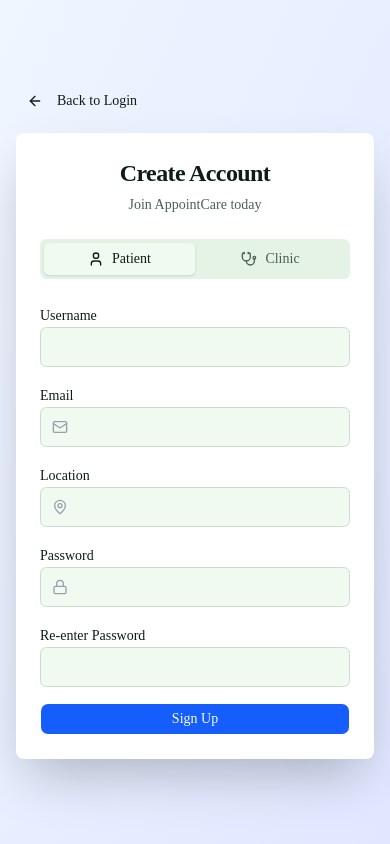
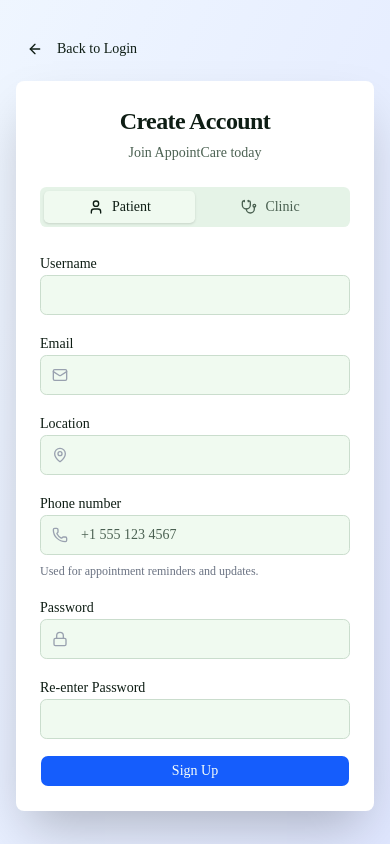
Before and after one commit to RemmelTuscano/AppointCare, a Next.js app: page /signup in a window 390 px wide. Built offline with nearby package versions, Linux system fonts and the light colour scheme; no server answers.

Commit message:
Require phone numbers for SMS updates

```diff
--- a/src/app/(auth)/signup/page.tsx
+++ b/src/app/(auth)/signup/page.tsx
@@ -8,7 +8,19 @@ import { Input } from '@/components/ui/input'
 import { Label } from '@/components/ui/label'
 import { Card, CardContent, CardDescription, CardHeader, CardTitle } from '@/components/ui/card'
 import { Tabs, TabsContent, TabsList, TabsTrigger } from '@/components/ui/tabs'
-import { Stethoscope, User, MapPin, Mail, Lock, ArrowLeft } from 'lucide-react'
+import { Stethoscope, User, MapPin, Mail, Lock, Phone, ArrowLeft } from 'lucide-react'
+
+type SignupFormData = {
+  username?: string
+  clinicName?: string
+  email: string
+  location: string
+  phone: string
+  password: string
+  confirmPassword: string
+}
+
+type SignupSubmit = (event: React.FormEvent<HTMLFormElement>, role: 'patient' | 'clinic', formData: SignupFormData) => void
 
 export default function SignupPage() {
   const router = useRouter()
@@ -16,7 +28,7 @@ export default function SignupPage() {
   const [loading, setLoading] = useState(false)
   const [error, setError] = useState('')
 
-  const handleSignup = async (e: React.FormEvent, role: 'patient' | 'clinic', formData: any) => {
+  const handleSignup = async (e: React.FormEvent, role: 'patient' | 'clinic', formData: SignupFormData) => {
     e.preventDefault()
     setLoading(true)
     setError('')
@@ -41,6 +53,7 @@ export default function SignupPage() {
           role,
           full_name: role === 'clinic' ? formData.clinicName : formData.username,
           location: formData.location,
+          phone: formData.phone,
           ...(role === 'clinic' ? { clinic_name: formData.clinicName } : {}),
         },
         emailRedirectTo: `${location.origin}/auth/callback`,
@@ -92,11 +105,12 @@ export default function SignupPage() {
   )
 }
 
-function PatientSignupForm({ onSubmit, loading, error }: any) {
+function PatientSignupForm({ onSubmit, loading, error }: { onSubmit: SignupSubmit; loading: boolean; error: string }) {
   const [formData, setFormData] = useState({
     username: '',
     email: '',
     location: '',
+    phone: '',
     password: '',
     confirmPassword: '',
   })
@@ -127,6 +141,15 @@ function PatientSignupForm({ onSubmit, loading, error }: any) {
       </div>
 
       <div className="space-y-2">
+        <Label htmlFor="patient-phone">Phone number</Label>
+        <div className="relative">
+          <Phone className="absolute left-3 top-3 h-4 w-4 text-gray-400" />
+          <Input id="patient-phone" type="tel" className="pl-10" value={formData.phone} onChange={(e) => setFormData({ ...formData, phone: e.target.value })} autoComplete="tel" placeholder="+1 555 123 4567" required />
+        </div>
+        <p className="text-xs text-gray-500">Used for appointment reminders and updates.</p>
+      </div>
+
+      <div className="space-y-2">
         <Label>Password</Label>
         <div className="relative">
           <Lock className="absolute left-3 top-3 h-4 w-4 text-gray-400" />
@@ -146,11 +169,12 @@ function PatientSignupForm({ onSubmit, loading, error }: any) {
   )
 }
 
-function ClinicSignupForm({ onSubmit, loading, error }: any) {
+function ClinicSignupForm({ onSubmit, loading, error }: { onSubmit: SignupSubmit; loading: boolean; error: string }) {
   const [formData, setFormData] = useState({
     clinicName: '',
     email: '',
     location: '',
+    phone: '',
     password: '',
     confirmPassword: '',
   })
@@ -184,6 +208,15 @@ function ClinicSignupForm({ onSubmit, loading, error }: any) {
       </div>
 
       <div className="space-y-2">
+        <Label htmlFor="clinic-phone">Phone number</Label>
+        <div className="relative">
+          <Phone className="absolute left-3 top-3 h-4 w-4 text-gray-400" />
+          <Input id="clinic-phone" type="tel" className="pl-10" value={formData.phone} onChange={(e) => setFormData({ ...formData, phone: e.target.value })} autoComplete="tel" placeholder="+1 555 123 4567" required />
+        </div>
+        <p className="text-xs text-gray-500">Used for clinic appointment notifications.</p>
+      </div>
+
+      <div className="space-y-2">
         <Label>Password</Label>
         <div className="relative">
           <Lock className="absolute left-3 top-3 h-4 w-4 text-gray-400" />
--- a/src/app/(dashboard)/clinic/account/page.tsx
+++ b/src/app/(dashboard)/clinic/account/page.tsx
@@ -64,7 +64,7 @@ export default function ClinicAccountPage() {
 
   const saveClinic = async () => {
     const dailyCapacity = Number(form.dailyCapacity)
-    if (!clinic || !form.name.trim() || !form.address.trim() || !Number.isInteger(dailyCapacity) || dailyCapacity < 1) return
+    if (!clinic || !form.name.trim() || !form.address.trim() || !form.phone.trim() || !Number.isInteger(dailyCapacity) || dailyCapacity < 1) return
     setSaving(true)
     const { data, error } = await supabase
       .from('clinics')
@@ -137,11 +137,11 @@ export default function ClinicAccountPage() {
                 <div className="space-y-4 pt-4">
                   <FormField label="Clinic name" value={form.name} onChange={(value) => setForm((current) => ({ ...current, name: value }))} />
                   <FormField label="Address" value={form.address} onChange={(value) => setForm((current) => ({ ...current, address: value }))} />
-                  <FormField label="Phone" value={form.phone} onChange={(value) => setForm((current) => ({ ...current, phone: value }))} />
+                  <FormField label="Phone number" value={form.phone} onChange={(value) => setForm((current) => ({ ...current, phone: value }))} required type="tel" />
                   <FormField label="Email" type="email" value={form.email} onChange={(value) => setForm((current) => ({ ...current, email: value }))} />
                   <FormField label="Daily patient capacity" type="number" min="1" value={form.dailyCapacity} onChange={(value) => setForm((current) => ({ ...current, dailyCapacity: value }))} />
                   <div className="space-y-2"><Label htmlFor="clinic-description">Description</Label><textarea id="clinic-description" value={form.description} onChange={(event) => setForm((current) => ({ ...current, description: event.target.value }))} className="h-24 w-full resize-none rounded-md border border-input p-3 text-sm outline-none focus:border-emerald-500 focus:ring-3 focus:ring-emerald-100" /></div>
-                  <Button className="w-full" disabled={saving || !form.name.trim() || !form.address.trim() || !Number.isInteger(Number(form.dailyCapacity)) || Number(form.dailyCapacity) < 1} onClick={saveClinic}>{saving ? 'Saving changes...' : 'Save clinic details'}</Button>
+                  <Button className="w-full" disabled={saving || !form.name.trim() || !form.address.trim() || !form.phone.trim() || !Number.isInteger(Number(form.dailyCapacity)) || Number(form.dailyCapacity) < 1} onClick={saveClinic}>{saving ? 'Saving changes...' : 'Save clinic details'}</Button>
                 </div>
               </DialogContent>
             </Dialog>
@@ -189,7 +189,7 @@ export default function ClinicAccountPage() {
   )
 }
 
-function FormField({ label, value, onChange, type = 'text', min }: { label: string; value: string; onChange: (value: string) => void; type?: string; min?: string }) {
+function FormField({ label, value, onChange, type = 'text', min, required = false }: { label: string; value: string; onChange: (value: string) => void; type?: string; min?: string; required?: boolean }) {
   const id = `clinic-${label.toLowerCase().replaceAll(' ', '-')}`
-  return <div className="space-y-2"><Label htmlFor={id}>{label}</Label><Input id={id} type={type} min={min} value={value} onChange={(event) => onChange(event.target.value)} /></div>
+  return <div className="space-y-2"><Label htmlFor={id}>{label}{required ? ' *' : ''}</Label><Input id={id} type={type} min={min} value={value} onChange={(event) => onChange(event.target.value)} required={required} /></div>
 }
--- a/src/app/auth/callback/route.ts
+++ b/src/app/auth/callback/route.ts
@@ -45,6 +45,7 @@ export async function GET(request: Request) {
             email: user.email,
             full_name: user.user_metadata.full_name || user.email,
             location: user.user_metadata.location || null,
+            phone: user.user_metadata.phone || null,
           })
         }
 
@@ -53,6 +54,7 @@ export async function GET(request: Request) {
             user_id: user.id,
             name: user.user_metadata.full_name || user.email || 'New clinic',
             address: user.user_metadata.location || 'Address pending',
+            phone: user.user_metadata.phone || null,
             email: user.email,
           }, { onConflict: 'user_id' })
         }
```
